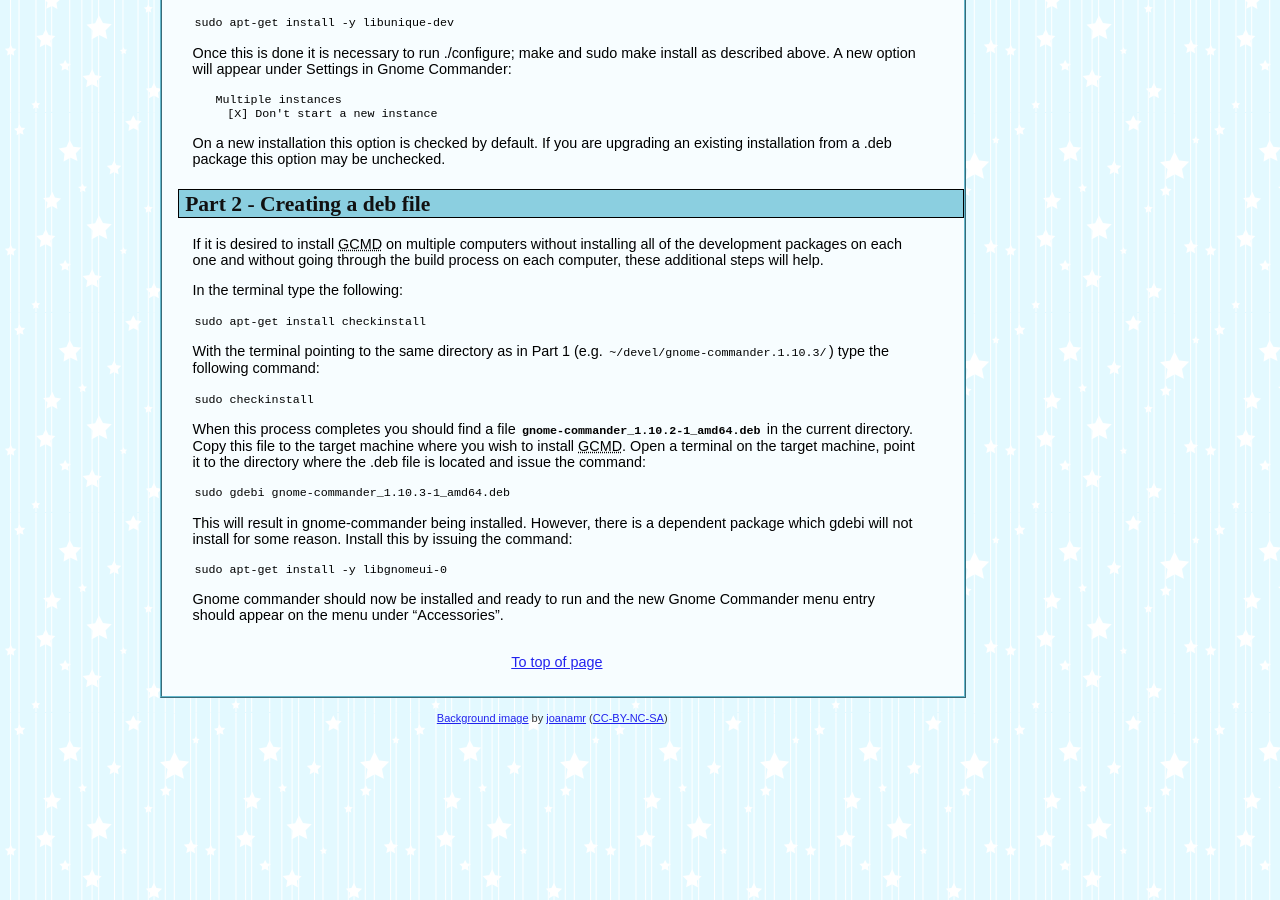
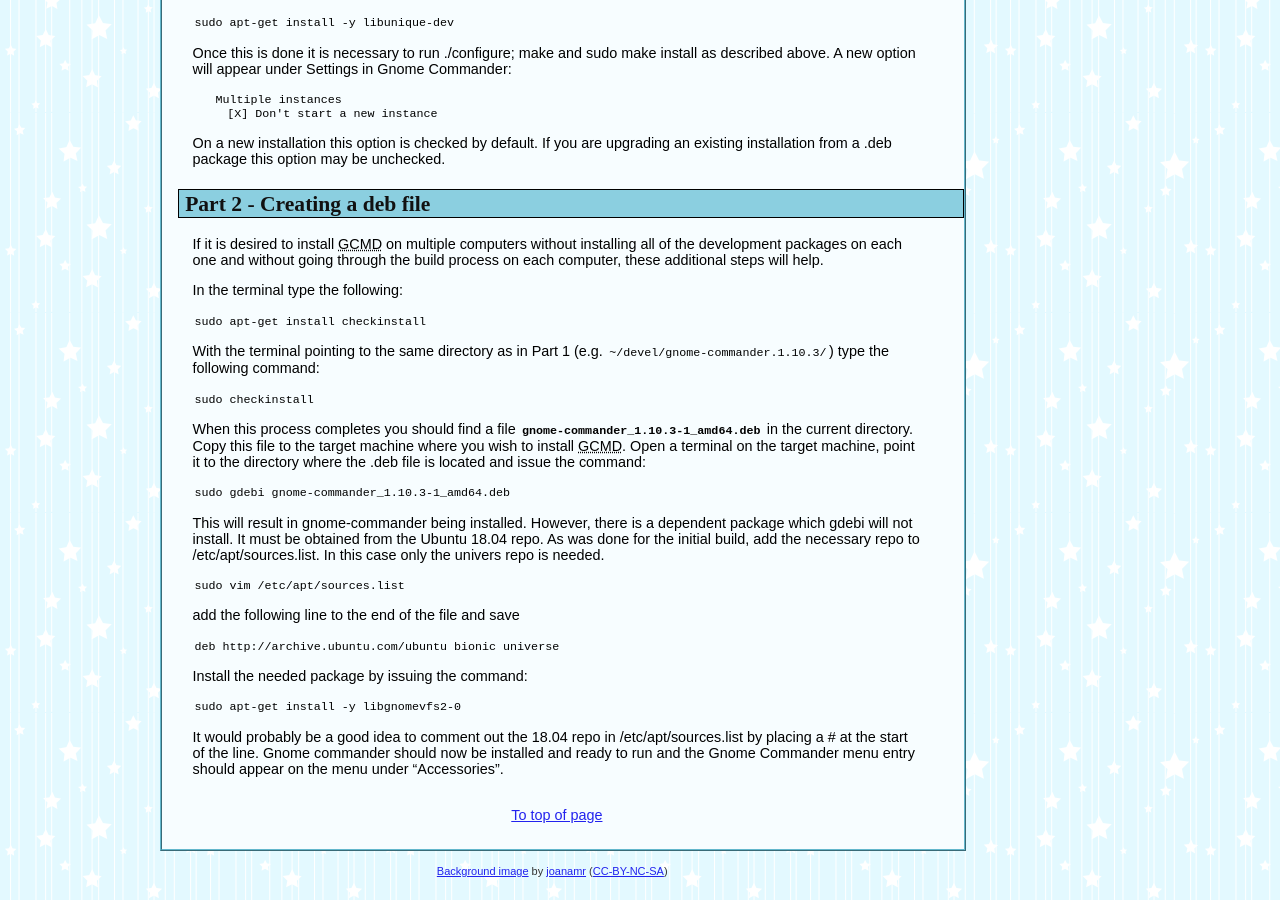
Before and after one commit to gcmd/gcmd.github.io, a Jekyll site: the page built from _posts/2021-01-25-Build-on-Ubuntu-2004.md, in a window 1280 px wide and 900 px high, scrolled down 1487 px. Built offline with Jekyll 4.4.1, drawn with Linux system fonts in a browser that asks for light colours.

Commit message:
Update 2021-01-25-Build-on-Ubuntu-2004.md

````diff
--- a/_posts/2021-01-25-Build-on-Ubuntu-2004.md
+++ b/_posts/2021-01-25-Build-on-Ubuntu-2004.md
@@ -152,7 +152,7 @@
 ```
 
 When this process completes you should find a file
-**``` gnome-commander_1.10.2-1_amd64.deb ```** in the current directory. Copy
+**``` gnome-commander_1.10.3-1_amd64.deb ```** in the current directory. Copy
 this file to the target machine where you wish to install GCMD. Open a
 terminal on the target machine, point it to the directory where the .deb
 file is located and issue the command:
@@ -162,14 +162,26 @@
 ```
 
 This will result in gnome-commander being installed. However, there is a
-dependent package which gdebi will not install for some reason. Install
-this by issuing the command:
+dependent package which gdebi will not install. It must be obtained from the
+Ubuntu 18.04 repo. As was done for the initial build, add the necessary repo
+to /etc/apt/sources.list. In this case only the univers repo is needed.
 
 ```
-sudo apt-get install -y libgnomeui-0
+sudo vim /etc/apt/sources.list
+```
+add the following line to the end of the file and save
+```
+deb http://archive.ubuntu.com/ubuntu bionic universe
 ```
 
-Gnome commander should now be installed and ready to run and the new
+Install the needed package by issuing the command:
+
+```
+sudo apt-get install -y libgnomevfs2-0
+```
+It would probably be a good idea to comment out the 18.04 repo in
+/etc/apt/sources.list by placing a # at the start of the line.
+Gnome commander should now be installed and ready to run and the
 Gnome Commander menu entry should appear on the menu under
 "Accessories".
 
````
